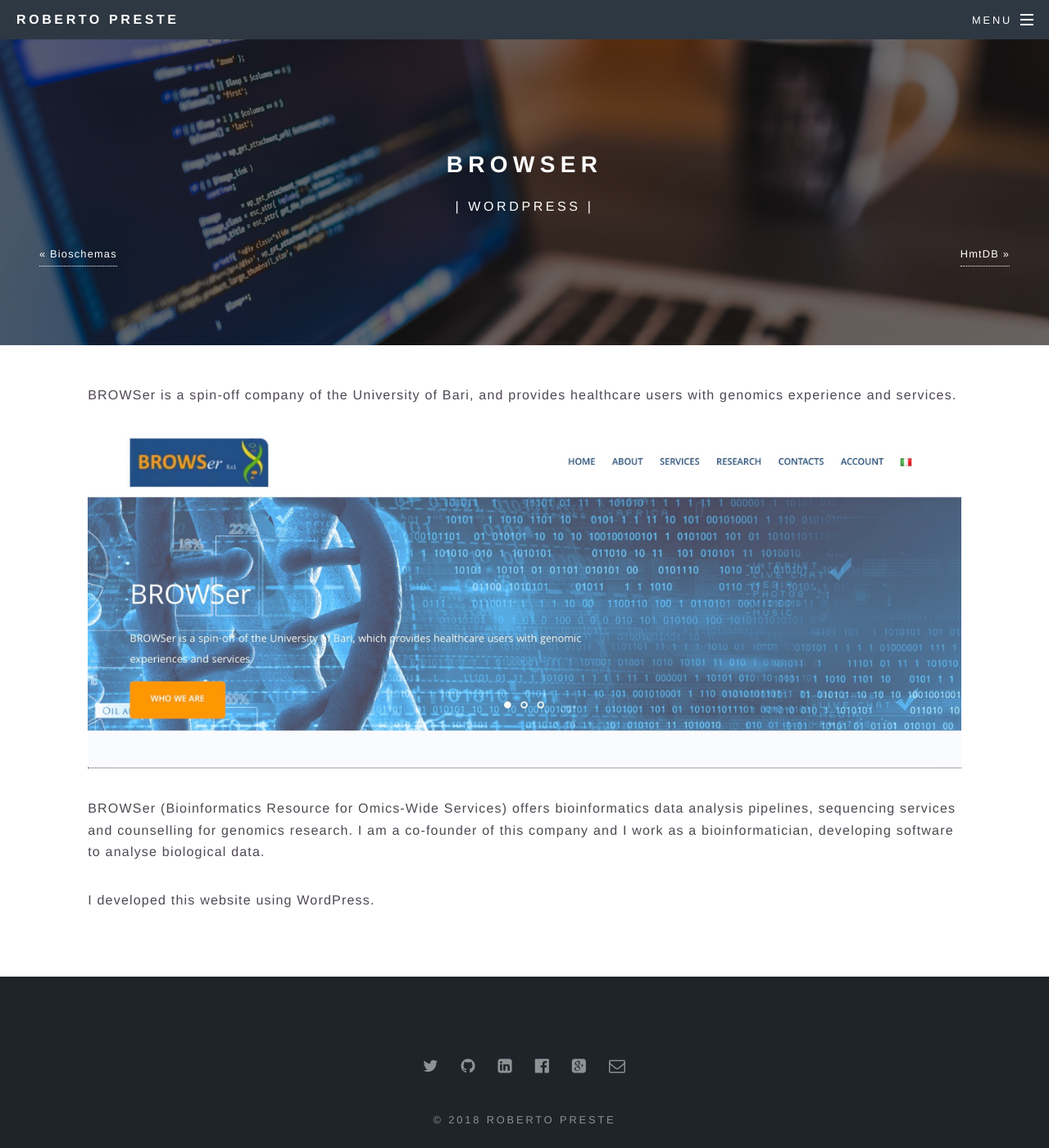
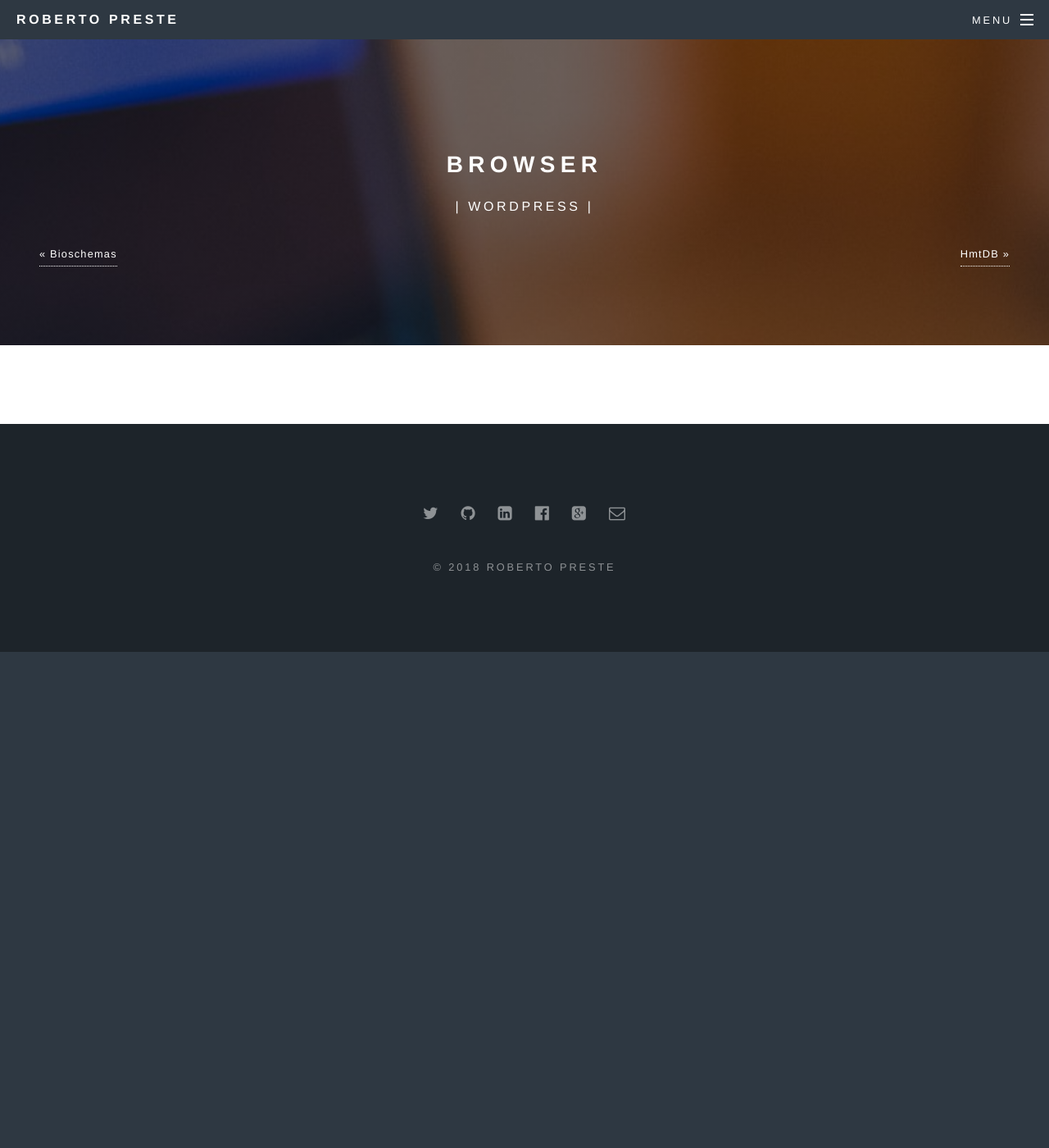
Before and after one commit to robertopreste/robertopreste.github.io, a Jekyll site: the page built from _posts/2016-10-03-browser.md, in a window 1280 px wide and 1400 px high. Shown: the whole window at 82% size. Built offline with Jekyll 4.4.1, drawn with Linux system fonts in a browser that asks for light colours.

```diff
--- a/_posts/2016-10-03-browser.md
+++ b/_posts/2016-10-03-browser.md
@@ -1,20 +1,12 @@
 ---
 layout: post
 title: BROWSer
-permalink: /webdev/browser
+linkto: http://browser-bioinf.com
 category: webdev
 tags:
  - wordpress
 image:
  - /images/browser_capture.jpg
+description: BROWSer is a spin-off company of the University of Bari, and offers bioinformatics data analysis pipelines, sequencing services and counselling for genomics research.
+techs: Developed using WordPress.
 ---
-
-BROWSer is a spin-off company of the University of Bari, and provides healthcare users with genomics experience and services.
-
-<!--more-->
-
-[![BROWSer](/images/browser_capture.jpg)](http://browser-bioinf.com)
-
-BROWSer (Bioinformatics Resource for Omics-Wide Services) offers bioinformatics data analysis pipelines, sequencing services and counselling for genomics research. I am a co-founder of this company and I work as a bioinformatician, developing software to analyse biological data.
-
-I developed this website using WordPress.
```
Also changed, not shown: _layouts/archive.html (+25 -1 lines), _posts/2016-06-01-bioschemas.md (+3 -11 lines), _posts/2017-01-01-hmtdb.md (+3 -11 lines), _posts/2017-12-01-mitovar.md (+3 -11 lines).
